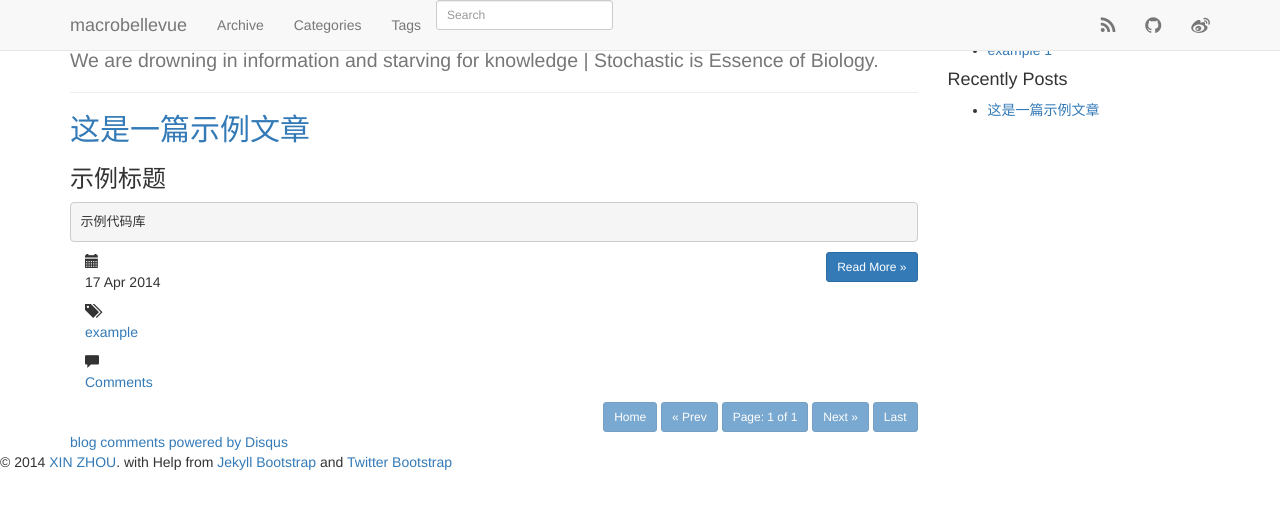
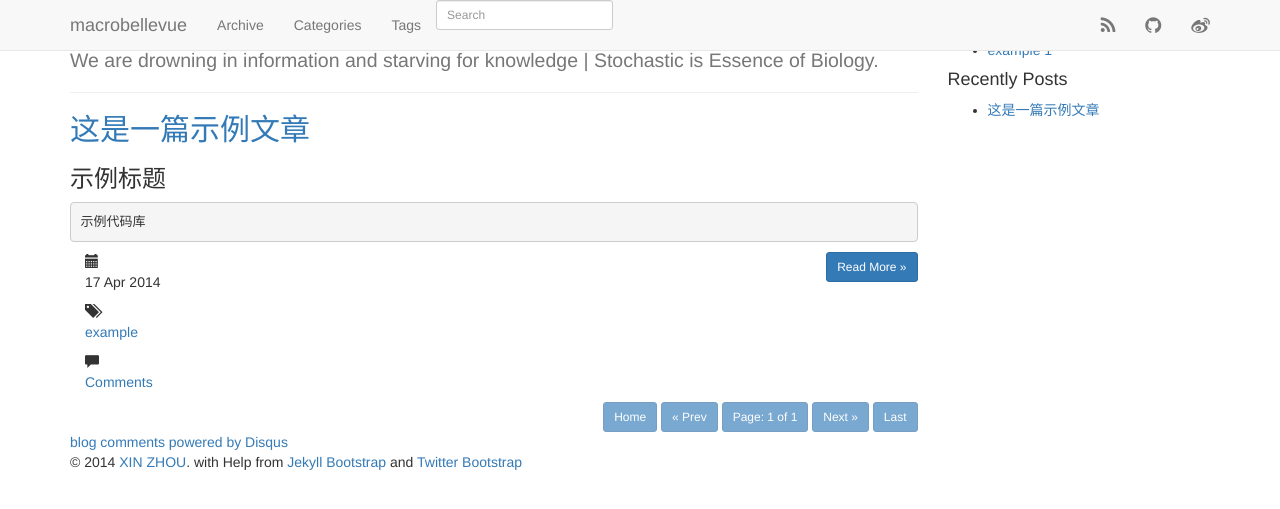
Before and after one commit to xinchoubiology/xinchoubiology.github.io, a Jekyll site: the page built from index.html, in a window 1280 px wide. Shown: the top 509 px of the page. Built offline with Jekyll 4.4.1, drawn with Linux system fonts in a browser that asks for light colours; nearby versions of some CDN libraries; Markdown is read by kramdown in place of the engine named in the settings; the list of posts is cut into pages by our own code; comment, search, counter and statistics services are not loaded.

```diff
--- a/_includes/themes/havee/default.html
+++ b/_includes/themes/havee/default.html
@@ -121,10 +121,11 @@
         {% include JB/analytics %}
         {% include JB/sharing %}
       </div>
+      <footer class="text-left">
+      <p>&copy; {{ site.time | date: '%Y' }} <a href="{{ HOME_PATH }}" target="_blank">{{ site.author.name }}</a>. with Help from <a href="http://jekyllbootstrap.com/" target="_blank" title="The Definitive Jekyll Blogging Framework">Jekyll Bootstrap</a> and <a href="http://twitter.github.com/bootstrap/" target="_blank">Twitter Bootstrap</a></p>
+      </footer>
     </div>
 
-    <footer class="text-left">
-      <p>&copy; {{ site.time | date: '%Y' }} <a href="{{ HOME_PATH }}" target="_blank">{{ site.author.name }}</a>. with Help from <a href="http://jekyllbootstrap.com/" target="_blank" title="The Definitive Jekyll Blogging Framework">Jekyll Bootstrap</a> and <a href="http://twitter.github.com/bootstrap/" target="_blank">Twitter Bootstrap</a></p>
-      </footer>
+
   </body>
 </html>
```
